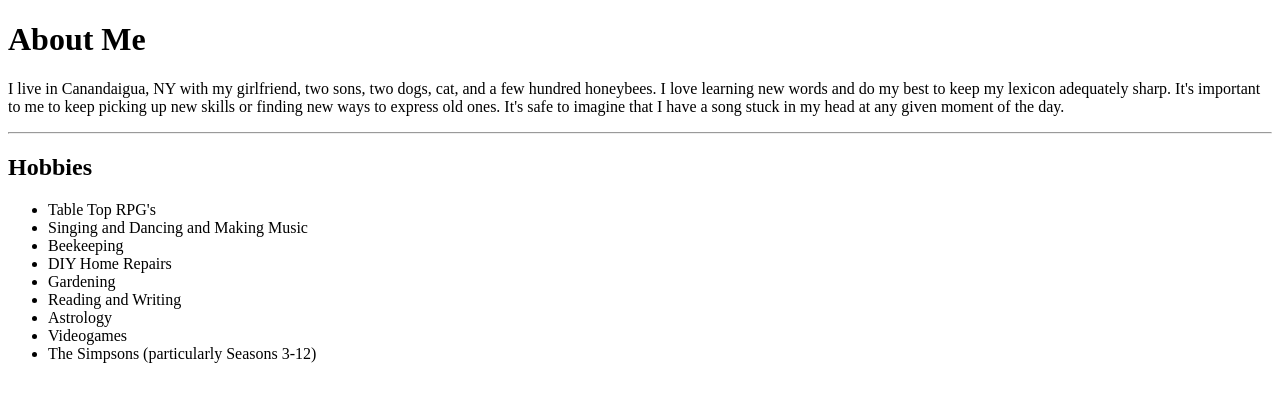
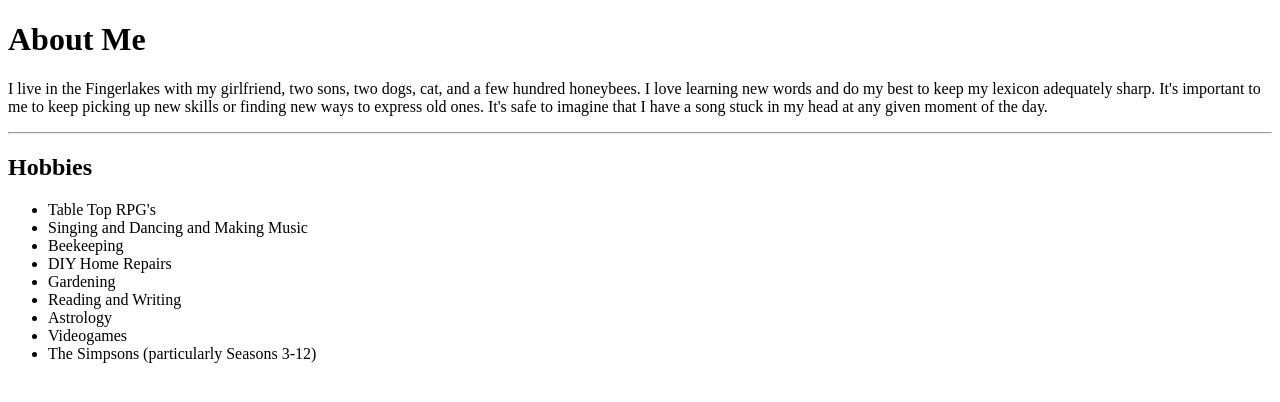
Before and after one commit to Johnny-Fuller/Resume, a plain HTML site: page AboutMe.html in a window 1280 px wide. Drawn offline with Linux system fonts and the light colour scheme.

Commit message:
Update AboutMe.html

```diff
--- a/AboutMe.html
+++ b/AboutMe.html
@@ -7,7 +7,7 @@
 </head>
 <body>
     <h1>About Me</h1>
-    <p>I live in Canandaigua, NY with my girlfriend, two sons, two dogs, cat, and a few hundred honeybees.  I love learning new words
+    <p>I live in the Fingerlakes with my girlfriend, two sons, two dogs, cat, and a few hundred honeybees.  I love learning new words
         and do my best to keep my lexicon adequately sharp.  It's important to me to keep picking up new skills or finding new ways to
         express old ones.  It's safe to imagine that I have a song stuck in my head at any given moment of the day.
 
```
